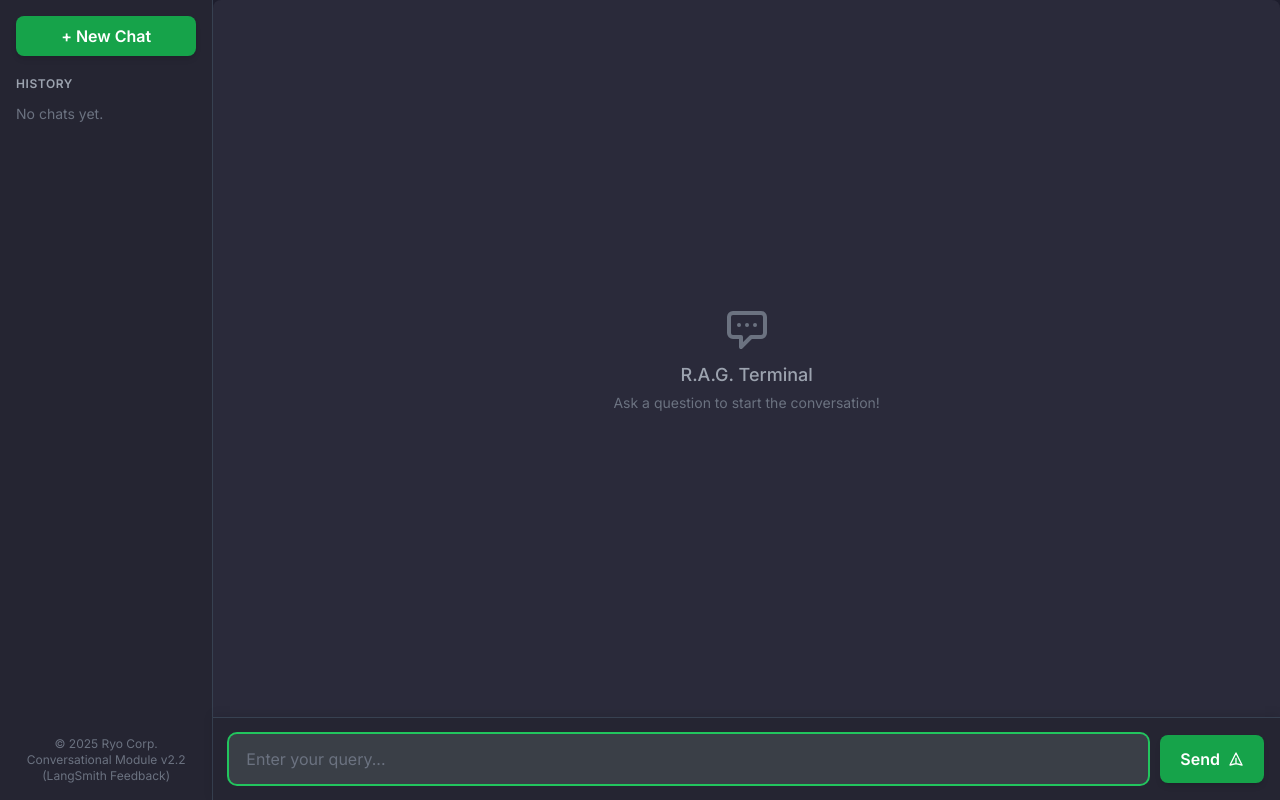
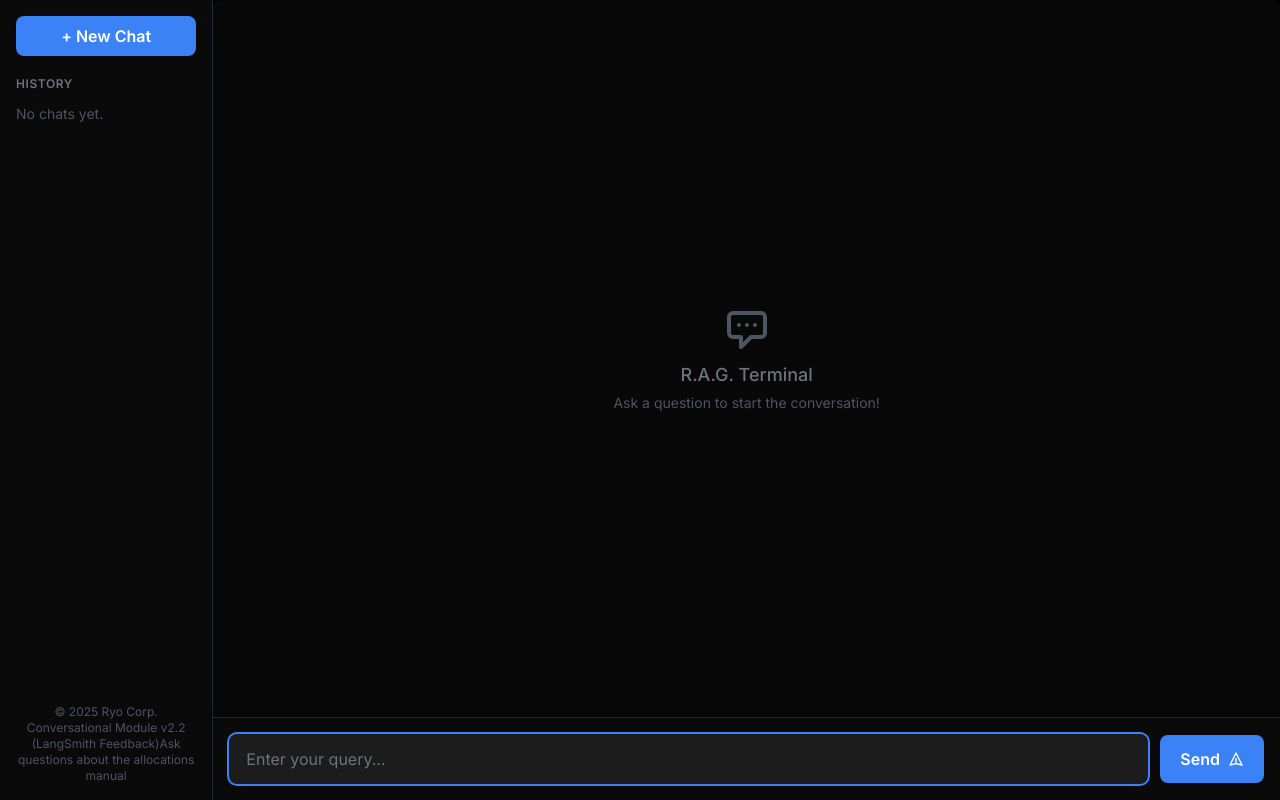
Before and after one commit to Dalu1234/Ryo, a Flask app: page / in a window 1280 px wide. Run offline with Flask 3, Linux system fonts and the light colour scheme; some libraries are stand-ins or nearby versions.

Commit message:
Update index.html

```diff
--- a/templates/index.html
+++ b/templates/index.html
@@ -7,60 +7,150 @@
     <script src="https://cdn.tailwindcss.com"></script>
     <link href="https://fonts.googleapis.com/css2?family=Inter:wght@400;500;600;700&display=swap" rel="stylesheet">
     <style>
+        /* R.A.G. Terminal UI Styles
+          Version: Deep Black Theme with Light Blue Accent
+        */
         body {
             font-family: 'Inter', sans-serif;
-            background-color: #1e1e2d; /* Darker background for the whole page */
+            background-color: #000000;
+            color: #e0e0e0;
         }
-        ::-webkit-scrollbar { width: 8px; height: 8px; }
-        ::-webkit-scrollbar-track { background: #2a2a3a; border-radius: 10px; }
-        ::-webkit-scrollbar-thumb { background: #4f4f6a; border-radius: 10px; }
-        ::-webkit-scrollbar-thumb:hover { background: #6a6a86; }
+        ::-webkit-scrollbar {
+            width: 8px;
+            height: 8px;
+        }
+        ::-webkit-scrollbar-track {
+            background: #111111;
+            border-radius: 10px;
+        }
+        ::-webkit-scrollbar-thumb {
+            background: #333333;
+            border-radius: 10px;
+        }
+        ::-webkit-scrollbar-thumb:hover {
+            background: #444444;
+        }
 
-        .chat-bubble-user { background-color: #007A5E; color: #ffffff; align-self: flex-end; max-width: 75%; }
-        .chat-bubble-ai { background-color: #3a3f47; color: #e0e0e0; align-self: flex-start; max-width: 75%; }
-        .chat-bubble { padding: 10px 15px; border-radius: 18px; margin-bottom: 8px; box-shadow: 0 2px 4px rgba(0,0,0,0.1); word-wrap: break-word; line-height: 1.6; }
-        .avatar { width: 32px; height: 32px; border-radius: 50%; display: flex; align-items: center; justify-content: center; font-weight: 500; margin-right: 10px; margin-left: 10px; flex-shrink: 0; }
-        .avatar-user { background-color: #005C45; color: white; }
-        .avatar-ai { background-color: #4A5568; color: white; }
-        .feedback-buttons button { background-color: #4a5568; color: #e0e0e0; padding: 4px 10px; font-size: 0.8rem; border-radius: 12px; margin-left: 8px; transition: background-color 0.2s; }
-        .feedback-buttons button:hover { background-color: #5a6578; }
-        .feedback-buttons button.selected { background-color: #007A5E; color: white; cursor: not-allowed; }
-        .history-item { padding: 10px 15px; margin: 5px 0; border-radius: 8px; cursor: pointer; transition: background-color 0.2s; color: #d1d5db; white-space: nowrap; overflow: hidden; text-overflow: ellipsis; }
-        .history-item:hover { background-color: #3a3f47; }
-        .history-item.active { background-color: #4f4f6a; color: #ffffff; }
-        .input-shadow { box-shadow: 0 -2px 10px rgba(0,0,0,0.1); }
+        /* User chat bubble: Light blue accent */
+        .chat-bubble-user {
+            background-color: #2563EB; /* Light Blue (Tailwind blue-600) */
+            color: #ffffff;
+            align-self: flex-end;
+            max-width: 75%;
+        }
+        /* AI chat bubble: Dark grey for AI responses */
+        .chat-bubble-ai {
+            background-color: #1A1A1A;
+            color: #e0e0e0;
+            align-self: flex-start;
+            max-width: 75%;
+            border: 1px solid #2c2c2c;
+        }
+        .chat-bubble {
+            padding: 10px 15px;
+            border-radius: 18px;
+            margin-bottom: 8px;
+            box-shadow: 0 2px 4px rgba(0,0,0,0.2);
+            word-wrap: break-word;
+            line-height: 1.6;
+        }
+
+        /* Avatars */
+        .avatar {
+            width: 32px;
+            height: 32px;
+            border-radius: 50%;
+            display: flex;
+            align-items: center;
+            justify-content: center;
+            font-weight: 500;
+            margin-right: 10px;
+            margin-left: 10px;
+            flex-shrink: 0;
+        }
+        .avatar-user {
+            background-color: #1D4ED8; /* Darker Blue (Tailwind blue-700) */
+            color: white;
+        }
+        .avatar-ai {
+            background-color: #2C2C2C;
+            color: white;
+        }
+
+        /* Feedback buttons */
+        .feedback-buttons button {
+            background-color: #2C2C2C;
+            color: #c0c0c0;
+            padding: 4px 10px;
+            font-size: 0.8rem;
+            border-radius: 12px;
+            margin-left: 8px;
+            transition: background-color 0.2s;
+        }
+        .feedback-buttons button:hover {
+            background-color: #3C3C3C;
+        }
+        .feedback-buttons button.selected {
+            background-color: #2563EB; /* Light Blue for selected feedback */
+            color: white;
+            cursor: not-allowed;
+        }
+
+        /* History panel */
+        .history-item {
+            padding: 10px 15px;
+            margin: 5px 0;
+            border-radius: 8px;
+            cursor: pointer;
+            transition: background-color 0.2s;
+            color: #b0b0b0;
+            white-space: nowrap;
+            overflow: hidden;
+            text-overflow: ellipsis;
+        }
+        .history-item:hover {
+            background-color: #1A1A1A;
+        }
+        .history-item.active {
+            background-color: #2C2C2C;
+            color: #ffffff;
+        }
+
+        .input-shadow {
+            box-shadow: 0 -2px 10px rgba(0,0,0,0.2);
+        }
     </style>
 </head>
 <body class="h-screen flex overflow-hidden">
 
-    <aside class="w-1/4 md:w-1/5 lg:w-1/6 bg-[#252532] p-4 flex flex-col space-y-3 border-r border-gray-700 overflow-y-auto">
-        <button id="newChatBtn" class="w-full bg-green-600 hover:bg-green-700 text-white font-semibold py-2 px-4 rounded-lg shadow-md transition duration-150 ease-in-out">
+    <aside class="w-1/4 md:w-1/5 lg:w-1/6 bg-[#0A0A0A] p-4 flex flex-col space-y-3 border-r border-gray-800 overflow-y-auto">
+        <button id="newChatBtn" class="w-full bg-blue-500 hover:bg-blue-600 text-white font-semibold py-2 px-4 rounded-lg shadow-md transition duration-150 ease-in-out">
             + New Chat
         </button>
-        <h2 class="text-xs text-gray-400 uppercase tracking-wider font-semibold pt-2">History</h2>
+        <h2 class="text-xs text-gray-500 uppercase tracking-wider font-semibold pt-2">History</h2>
         <div id="chatHistory" class="flex-grow space-y-1">
-            <p class="text-gray-500 text-sm history-placeholder">No chats yet.</p>
+            <p class="text-gray-600 text-sm history-placeholder">No chats yet.</p>
         </div>
-        <div class="mt-auto text-center text-xs text-gray-500">
+        <div class="mt-auto text-center text-xs text-gray-600">
             <p>&copy; 2025 Ryo Corp.</p>
-            <p>Conversational Module v2.2 (LangSmith Feedback)</p>
+            <p>Conversational Module v2.2 (LangSmith Feedback)Ask questions about the allocations manual</p>
         </div>
     </aside>
 
-    <main class="flex-grow flex flex-col h-screen bg-[#1e1e2d]">
-        <div id="chatMessages" class="flex-grow p-6 space-y-2 overflow-y-auto bg-[#2a2a3a] rounded-t-lg">
+    <main class="flex-grow flex flex-col h-screen bg-[#000000]">
+        <div id="chatMessages" class="flex-grow p-6 space-y-2 overflow-y-auto bg-[#080808] rounded-t-lg">
             <div class="flex justify-center items-center h-full">
                 <div class="text-center">
-                    <svg class="mx-auto h-12 w-12 text-gray-500" fill="none" viewBox="0 0 24 24" stroke="currentColor" aria-hidden="true"><path stroke-linecap="round" stroke-linejoin="round" stroke-width="2" d="M8 10h.01M12 10h.01M16 10h.01M9 16H5a2 2 0 01-2-2V6a2 2 0 012-2h14a2 2 0 012 2v8a2 2 0 01-2 2h-5l-5 5V16z" /></svg>
-                    <h2 class="mt-2 text-lg font-medium text-gray-400">R.A.G. Terminal</h2>
-                    <p class="mt-1 text-sm text-gray-500">Ask a question to start the conversation!</p>
+                    <svg class="mx-auto h-12 w-12 text-gray-600" fill="none" viewBox="0 0 24 24" stroke="currentColor" aria-hidden="true"><path stroke-linecap="round" stroke-linejoin="round" stroke-width="2" d="M8 10h.01M12 10h.01M16 10h.01M9 16H5a2 2 0 01-2-2V6a2 2 0 012-2h14a2 2 0 012 2v8a2 2 0 01-2 2h-5l-5 5V16z" /></svg>
+                    <h2 class="mt-2 text-lg font-medium text-gray-500">R.A.G. Terminal</h2>
+                    <p class="mt-1 text-sm text-gray-600">Ask a question to start the conversation!</p>
                 </div>
             </div>
         </div>
-        <div class="bg-[#252532] p-4 border-t border-gray-700 input-shadow">
+        <div class="bg-[#0A0A0A] p-4 border-t border-gray-800 input-shadow">
             <div class="flex items-center space-x-3">
-                <input type="text" id="userInput" placeholder="Enter your query..." class="flex-grow bg-[#3a3f47] text-gray-200 placeholder-gray-500 border border-gray-600 rounded-lg py-3 px-4 focus:ring-2 focus:ring-green-500 focus:border-transparent outline-none shadow-sm transition duration-150 ease-in-out" autocomplete="off">
-                <button id="sendBtn" class="bg-green-600 hover:bg-green-700 text-white font-semibold py-3 px-5 rounded-lg shadow-md transition duration-150 ease-in-out flex items-center">
+                <input type="text" id="userInput" placeholder="Enter your query..." class="flex-grow bg-[#1C1C1C] text-gray-200 placeholder-gray-500 border border-gray-700 rounded-lg py-3 px-4 focus:ring-2 focus:ring-blue-500 focus:border-transparent outline-none shadow-sm transition duration-150 ease-in-out" autocomplete="off">
+                <button id="sendBtn" class="bg-blue-500 hover:bg-blue-600 text-white font-semibold py-3 px-5 rounded-lg shadow-md transition duration-150 ease-in-out flex items-center">
                     Send
                     <svg class="ml-2 w-4 h-4" fill="none" stroke="currentColor" viewBox="0 0 24 24" xmlns="http://www.w3.org/2000/svg"><path stroke-linecap="round" stroke-linejoin="round" stroke-width="2" d="M12 19l9 2-9-18-9 18 9-2zm0 0v-8"></path></svg>
                 </button>
@@ -69,21 +159,25 @@
     </main>
 
     <script>
+        // JavaScript for chat functionality
         const userInputEl = document.getElementById('userInput');
         const sendBtnEl = document.getElementById('sendBtn');
         const chatMessagesEl = document.getElementById('chatMessages');
         const chatHistoryEl = document.getElementById('chatHistory');
         const newChatBtnEl = document.getElementById('newChatBtn');
 
-        const backendApiUrlBase = "http://ec2-18-223-206-165.us-east-2.compute.amazonaws.com/"; // CHANGE THIS TO YOUR EC2 PUBLIC IP OR DNS
+        // IMPORTANT: Replace with your actual backend API URL
+        const backendApiUrlBase = "http://YOUR_EC2_PUBLIC_IP_OR_DNS/";
 
         let currentThreadId = null;
-        let displayedChats = {}; // { threadId: [{sender, text, id (for feedback), runId (for LangSmith)}, ...] }
+        let displayedChats = {}; // Stores chat messages: { threadId: [{sender, text, id, runId}, ...] }
 
+        // Generates a simple unique ID for chats and messages
         function generateUUID() {
             return 'chat-' + Date.now() + '-' + Math.random().toString(36).substring(2, 10);
         }
 
+        // Creates the DOM element for a chat bubble
         function createMessageBubbleDOM(sender, text, messageId) {
             const messageWrapper = document.createElement('div');
             messageWrapper.classList.add('flex', 'items-end', 'w-full', 'mb-3');
@@ -93,9 +187,7 @@
 
             const bubble = document.createElement('div');
             bubble.classList.add('chat-bubble', 'max-w-[75%]', 'lg:max-w-[70%]');
-            // To render newlines correctly from backend
-            bubble.innerHTML = text.replace(/\n/g, '<br>');
-
+            bubble.innerHTML = text.replace(/\n/g, '<br>'); // Render newlines
 
             if (sender === 'user') {
                 avatar.classList.add('avatar-user');
@@ -104,30 +196,28 @@
                 messageWrapper.classList.add('justify-end');
                 messageWrapper.appendChild(bubble);
                 messageWrapper.appendChild(avatar);
-            } else { // AI
+            } else { // AI message
                 avatar.classList.add('avatar-ai');
                 avatar.textContent = 'AI';
                 bubble.classList.add('chat-bubble-ai');
                 messageWrapper.classList.add('justify-start');
 
-                const aiMessageContentDiv = document.createElement('div'); // Wrapper for bubble and feedback
+                const aiMessageContentDiv = document.createElement('div');
                 aiMessageContentDiv.appendChild(bubble);
 
-
+                // Feedback buttons for AI messages
                 const feedbackDivId = `feedback-${messageId}`;
                 const feedbackDiv = document.createElement('div');
-                feedbackDiv.classList.add('feedback-buttons', 'mt-1.5', 'ml-12', 'flex', 'space-x-2'); // Adjusted margin
+                feedbackDiv.classList.add('feedback-buttons', 'mt-1.5', 'ml-12', 'flex', 'space-x-2');
                 feedbackDiv.id = feedbackDivId;
 
                 const correctBtn = document.createElement('button');
                 correctBtn.textContent = '👍';
                 correctBtn.title = 'Correct';
-                // Get the specific runId for this AI message when creating the onclick handler
                 correctBtn.onclick = () => {
                     const msgData = displayedChats[currentThreadId]?.find(m => m.id === messageId);
                     handleFeedback(true, text, msgData?.userQuery || "Unknown query", feedbackDivId, msgData?.runId);
                 };
-
 
                 const incorrectBtn = document.createElement('button');
                 incorrectBtn.textContent = '👎';
@@ -147,39 +237,37 @@
             return messageWrapper;
         }
 
+        // Displays a message on the UI and stores it
         function displayMessageOnUI(sender, text, threadIdToUpdate, userQueryForFeedback = null, runIdForFeedback = null) {
             if (!displayedChats[threadIdToUpdate]) {
                 displayedChats[threadIdToUpdate] = [];
             }
             const messageId = `msg-${Date.now()}-${Math.random().toString(16).slice(2)}`;
-            const messageData = { sender, text, id: messageId, runId: null }; // Initialize runId
+            const messageData = { sender, text, id: messageId, runId: null };
 
             if (sender === 'ai') {
-                if (userQueryForFeedback) {
-                    messageData.userQuery = userQueryForFeedback;
-                }
-                if (runIdForFeedback) { // Store the run_id if provided for AI messages
-                    messageData.runId = runIdForFeedback;
-                    console.log(`Stored run_id ${runIdForFeedback} for AI message ${messageId}`);
-                }
+                if (userQueryForFeedback) messageData.userQuery = userQueryForFeedback;
+                if (runIdForFeedback) messageData.runId = runIdForFeedback;
             }
             displayedChats[threadIdToUpdate].push(messageData);
 
             if (threadIdToUpdate === currentThreadId) {
+                // Clear placeholder if it's the first message
                 if (chatMessagesEl.childElementCount === 1 && chatMessagesEl.firstElementChild.classList.contains('h-full')) {
-                    chatMessagesEl.innerHTML = ''; // Clear placeholder
+                    chatMessagesEl.innerHTML = '';
                 }
                 const bubbleElement = createMessageBubbleDOM(sender, text, messageId);
                 chatMessagesEl.appendChild(bubbleElement);
-                chatMessagesEl.scrollTop = chatMessagesEl.scrollHeight;
+                chatMessagesEl.scrollTop = chatMessagesEl.scrollHeight; // Scroll to bottom
             }
         }
 
+        // Handles sending user query to the backend
         async function handleSend() {
             const query = userInputEl.value.trim();
             if (query === "" || !currentThreadId) return;
 
-            const userQueryForThisTurn = query; // Capture query before it's cleared
+            const userQueryForThisTurn = query;
 
             displayMessageOnUI('user', query, currentThreadId);
             userInputEl.value = "";
@@ -189,12 +277,7 @@
             sendBtnEl.innerHTML = 'Processing... <svg class="animate-spin ml-2 h-4 w-4 text-white" xmlns="http://www.w3.org/2000/svg" fill="none" viewBox="0 0 24 24"><circle class="opacity-25" cx="12" cy="12" r="10" stroke="currentColor" stroke-width="4"></circle><path class="opacity-75" fill="currentColor" d="M4 12a8 8 0 018-8V0C5.373 0 0 5.373 0 12h4zm2 5.291A7.962 7.962 0 014 12H0c0 3.042 1.135 5.824 3 7.938l3-2.647z"></path></svg>';
 
             try {
-                const payload = {
-                    question: query,
-                    thread_id: currentThreadId
-                };
-                console.log("Sending to backend:", payload);
-
+                const payload = { question: query, thread_id: currentThreadId };
                 const response = await fetch(`${backendApiUrlBase}/api/ask`, {
                     method: 'POST',
                     headers: { 'Content-Type': 'application/json' },
@@ -207,7 +290,6 @@
                 }
 
                 const data = await response.json();
-                // Pass userQueryForThisTurn and the received data.run_id to displayMessageOnUI
                 displayMessageOnUI('ai', data.answer, currentThreadId, userQueryForThisTurn, data.run_id);
 
             } catch (error) {
@@ -222,15 +304,16 @@
             }
         }
 
+        // Handles sending feedback to the backend
         async function handleFeedback(isCorrect, aiResponseText, userQueryText, feedbackDivId, associatedRunId) {
             const feedbackStatus = isCorrect ? "correct" : "incorrect";
             const feedbackButtonsContainer = document.getElementById(feedbackDivId);
             if (!feedbackButtonsContainer) return;
 
             const buttons = feedbackButtonsContainer.querySelectorAll('button');
-            buttons.forEach(btn => btn.disabled = true); // Disable both
+            buttons.forEach(btn => btn.disabled = true);
             const targetButton = isCorrect ? buttons[0] : buttons[1];
-            targetButton.classList.add('selected'); // Mark selected
+            targetButton.classList.add('selected');
 
             if (currentThreadId && displayedChats[currentThreadId]) {
                 const messageId = feedbackDivId.replace('feedback-', '');
@@ -239,10 +322,6 @@
             }
 
             console.log(`Sending feedback for run_id: ${associatedRunId}, status: ${feedbackStatus}`);
-            if (!associatedRunId) {
-                console.warn("No run_id associated with this message for feedback.");
-                // Decide if you still want to send feedback without run_id or show an error/message
-            }
 
             try {
                 const response = await fetch(`${backendApiUrlBase}/api/log_feedback`, {
@@ -253,7 +332,7 @@
                         answer: aiResponseText,
                         feedback: feedbackStatus,
                         thread_id: currentThreadId,
-                        run_id: associatedRunId // Send the associated run_id
+                        run_id: associatedRunId
                     }),
                 });
                 if (!response.ok) throw new Error(`Feedback API Error ${response.status}`);
@@ -267,12 +346,12 @@
 
             } catch (error) {
                 console.error('Error submitting feedback:', error);
-                buttons.forEach(btn => btn.disabled = false); // Re-enable on error
+                buttons.forEach(btn => btn.disabled = false);
                 targetButton.classList.remove('selected');
-                // Optionally show an error message to the user here
             }
         }
 
+        // Updates the chat history panel
         function updateChatHistoryUI() {
             chatHistoryEl.innerHTML = '';
             const placeholder = chatHistoryEl.querySelector('.history-placeholder');
@@ -281,10 +360,10 @@
             const threadIds = Object.keys(displayedChats).filter(id => displayedChats[id] && displayedChats[id].length > 0);
 
             if (threadIds.length === 0) {
-                 chatHistoryEl.innerHTML = '<p class="text-gray-500 text-sm history-placeholder">No chats yet.</p>';
+                 chatHistoryEl.innerHTML = '<p class="text-gray-600 text-sm history-placeholder">No chats yet.</p>';
                  return;
             }
-            threadIds.sort((a, b) => parseInt(b.split('-')[1]) - parseInt(a.split('-')[1]));
+            threadIds.sort((a, b) => parseInt(b.split('-')[1]) - parseInt(a.split('-')[1])); // Sort by newest first
 
             threadIds.forEach(threadId => {
                 const firstUserMessage = displayedChats[threadId].find(msg => msg.sender === 'user');
@@ -302,16 +381,18 @@
             });
         }
 
+        // Renders messages for a specific chat thread
         function renderChatMessagesForThread(threadId) {
             chatMessagesEl.innerHTML = '';
             const messagesToDisplay = displayedChats[threadId] || [];
 
             if (messagesToDisplay.length === 0) {
+                // Show placeholder if no messages
                 chatMessagesEl.innerHTML = `<div class="flex justify-center items-center h-full">
                     <div class="text-center">
-                        <svg class="mx-auto h-12 w-12 text-gray-500" fill="none" viewBox="0 0 24 24" stroke="currentColor" aria-hidden="true"><path stroke-linecap="round" stroke-linejoin="round" stroke-width="2" d="M8 10h.01M12 10h.01M16 10h.01M9 16H5a2 2 0 01-2-2V6a2 2 0 012-2h14a2 2 0 012 2v8a2 2 0 01-2 2h-5l-5 5V16z" /></svg>
-                        <h2 class="mt-2 text-lg font-medium text-gray-400">R.A.G. Terminal</h2>
-                        <p class="mt-1 text-sm text-gray-500">Ask a question to start the conversation!</p>
+                        <svg class="mx-auto h-12 w-12 text-gray-600" fill="none" viewBox="0 0 24 24" stroke="currentColor" aria-hidden="true"><path stroke-linecap="round" stroke-linejoin="round" stroke-width="2" d="M8 10h.01M12 10h.01M16 10h.01M9 16H5a2 2 0 01-2-2V6a2 2 0 012-2h14a2 2 0 012 2v8a2 2 0 01-2 2h-5l-5 5V16z" /></svg>
+                        <h2 class="mt-2 text-lg font-medium text-gray-500">R.A.G. Terminal</h2>
+                        <p class="mt-1 text-sm text-gray-600">Ask a question to start the conversation!</p>
                     </div>
                 </div>`;
                 return;
@@ -320,16 +401,17 @@
             messagesToDisplay.forEach(msg => {
                 const bubbleElement = createMessageBubbleDOM(msg.sender, msg.text, msg.id);
                 chatMessagesEl.appendChild(bubbleElement);
-                if (msg.sender === 'ai' && msg.feedbackGiven) { // Re-apply feedback state if already given
+                // Re-apply feedback state if it was already given
+                if (msg.sender === 'ai' && msg.feedbackGiven) {
                     const feedbackButtonsContainer = document.getElementById(`feedback-${msg.id}`);
                     if (feedbackButtonsContainer) {
                         const buttons = feedbackButtonsContainer.querySelectorAll('button');
                         buttons.forEach(btn => btn.disabled = true);
                         const targetButton = msg.feedbackGiven === 'correct' ? buttons[0] : buttons[1];
-                        if(targetButton) targetButton.classList.add('selected'); // Check if targetButton exists
+                        if(targetButton) targetButton.classList.add('selected');
 
                         const confirmation = feedbackButtonsContainer.querySelector('.feedback-confirmation');
-                        if (confirmation) confirmation.remove(); // Remove old one
+                        if (confirmation) confirmation.remove();
                         const newConfirmation = document.createElement('span');
                         newConfirmation.textContent = ' Thanks!';
                         newConfirmation.classList.add('text-xs', 'text-gray-400', 'ml-1', 'feedback-confirmation');
@@ -337,9 +419,10 @@
                     }
                 }
             });
-            chatMessagesEl.scrollTop = chatMessagesEl.scrollHeight;
+            chatMessagesEl.scrollTop = chatMessagesEl.scrollHeight; // Scroll to bottom
         }
 
+        // Sets the active item in the history panel
         function setActiveHistoryItem(threadId) {
             document.querySelectorAll('#chatHistory .history-item').forEach(item => {
                 item.classList.remove('active');
@@ -349,39 +432,38 @@
             });
         }
 
+        // Loads a specific chat thread
         function loadChat(threadId) {
-            console.log("Loading chat:", threadId);
             currentThreadId = threadId;
             renderChatMessagesForThread(threadId);
             setActiveHistoryItem(threadId);
             userInputEl.focus();
         }
 
+        // Starts a new chat session
         function startNewChat() {
             const newId = generateUUID();
-            console.log("Starting new chat:", newId);
             currentThreadId = newId;
-            displayedChats[currentThreadId] = [];
-            renderChatMessagesForThread(currentThreadId);
-            updateChatHistoryUI();
-            setActiveHistoryItem(currentThreadId);
+            displayedChats[currentThreadId] = []; // Initialize empty messages for the new chat
+            renderChatMessagesForThread(currentThreadId); // Render (will show placeholder)
+            updateChatHistoryUI(); // Update history panel
+            setActiveHistoryItem(currentThreadId); // Set new chat as active
             userInputEl.value = "";
             userInputEl.focus();
         }
 
+        // Event listeners
         sendBtnEl.addEventListener('click', handleSend);
         userInputEl.addEventListener('keypress', (e) => {
-            if (e.key === 'Enter' && !e.shiftKey) {
+            if (e.key === 'Enter' && !e.shiftKey) { // Send on Enter, allow Shift+Enter for newline
                 e.preventDefault();
                 handleSend();
             }
         });
         newChatBtnEl.addEventListener('click', startNewChat);
 
-        // Initial load
+        // Initial load: Start a new chat when the page loads
         startNewChat();
-        // updateChatHistoryUI(); // updateChatHistoryUI is called within startNewChat effectively
-
     </script>
 </body>
 </html>
```
